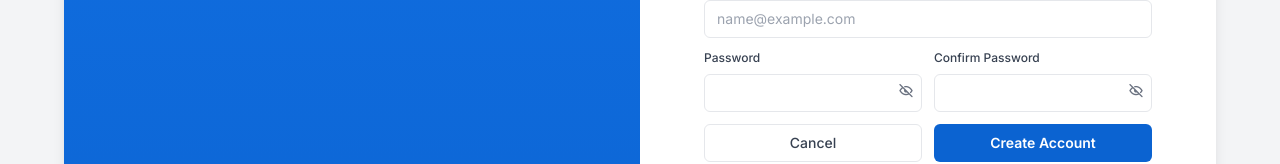
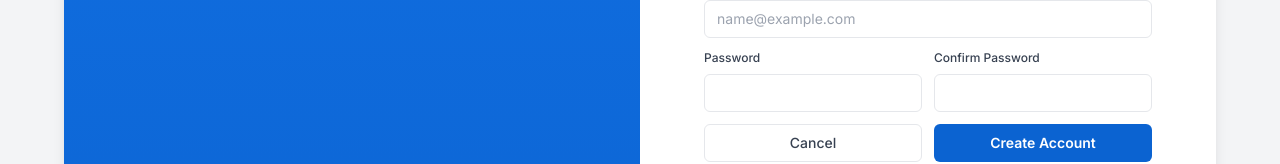
Before and after one commit to SajithNuski/Flowcare-clinic-management-system, a React (Vite) app in the folder frontend/: page /register in a window 1280 px wide. Shown: the part 376-540 px from the top of the page. Built offline with nearby package versions, Linux system fonts and the light colour scheme; no server answers.

Commit message:
Bug fixes on Register form

```diff
--- a/frontend/src/index.css
+++ b/frontend/src/index.css
@@ -32,6 +32,12 @@
   * {
     box-sizing: border-box;
   }
+
+  /* Hide native browser password reveal and clear buttons */
+  input::-ms-reveal,
+  input::-ms-clear {
+    display: none;
+  }
 }
 
 @layer components {
--- a/frontend/src/pages/RegisterPage.jsx
+++ b/frontend/src/pages/RegisterPage.jsx
@@ -261,7 +261,7 @@ function RegisterPage() {
                   <label className="mb-1 block text-xs font-medium text-[#374151]">
                     Password
                   </label>
-                  <div className="relative">
+                  <div className="relative group">
                     <input
                       type={showPassword ? "text" : "password"}
                       value={form.password}
@@ -274,7 +274,7 @@ function RegisterPage() {
                       aria-label={
                         showPassword ? "Hide password" : "Show password"
                       }
-                      className="absolute inset-y-0 right-2 flex items-center text-[#6B7280]"
+                      className="absolute inset-y-0 right-2 flex items-center text-[#6B7280] opacity-0 group-focus-within:opacity-100 pointer-events-none group-focus-within:pointer-events-auto transition-opacity duration-200"
                     >
                       <i
                         className={showPassword ? "ti ti-eye" : "ti ti-eye-off"}
@@ -286,7 +286,7 @@ function RegisterPage() {
                   <label className="mb-1 block text-xs font-medium text-[#374151]">
                     Confirm Password
                   </label>
-                  <div className="relative">
+                  <div className="relative group">
                     <input
                       type={showConfirm ? "text" : "password"}
                       value={form.confirm}
@@ -299,7 +299,7 @@ function RegisterPage() {
                       aria-label={
                         showConfirm ? "Hide password" : "Show password"
                       }
-                      className="absolute inset-y-0 right-2 flex items-center text-[#6B7280]"
+                      className="absolute inset-y-0 right-2 flex items-center text-[#6B7280] opacity-0 group-focus-within:opacity-100 pointer-events-none group-focus-within:pointer-events-auto transition-opacity duration-200"
                     >
                       <i
                         className={showConfirm ? "ti ti-eye" : "ti ti-eye-off"}
```
Also changed, not shown: 1 other file (tests, documents, lock files or other folders).
